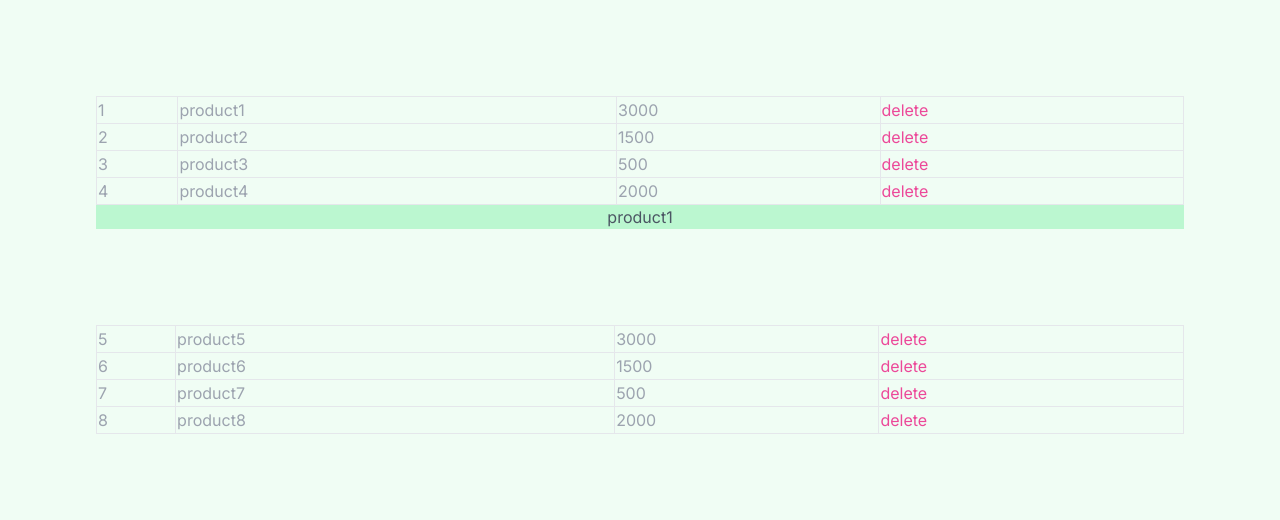
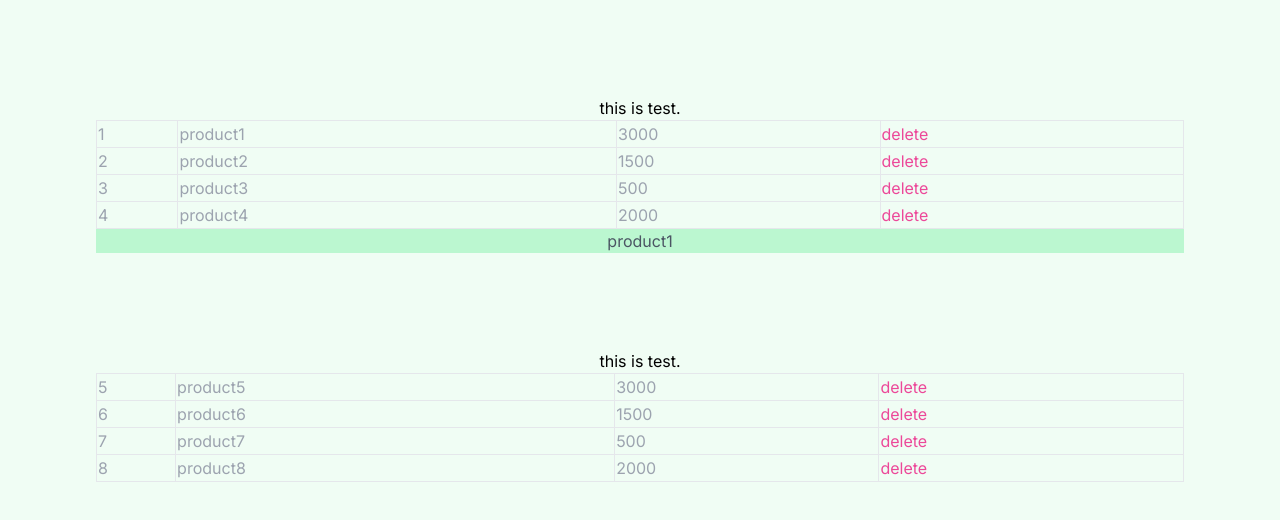
Before and after one commit to htimnak/HomeWorkNextJs, a Next.js app: page / in a window 1280 px wide. Shown: the top 520 px of the page. Built offline with nearby package versions, Linux system fonts and the light colour scheme.

Commit message:
add Addform component to  MyTable component and test it.

```diff
--- a/src/components/AddForm.tsx
+++ b/src/components/AddForm.tsx
@@ -2,6 +2,8 @@ import React from 'react';
 
 export default function AddForm(props) {
     return (
-        <div></div>
+       <>
+           <p>this is test.</p>
+       </>
     );
 }
--- a/src/components/MyTable.tsx
+++ b/src/components/MyTable.tsx
@@ -1,4 +1,5 @@
 import React, {useState} from 'react';
+import AddForm from "@/components/AddForm";
 interface product {
     ID:number,
     name:string,
@@ -22,6 +23,8 @@ export default  function MyTable({myData , caption}:props) {
     }
    // console.log(myData);
     return (
+        <>
+            <AddForm/>
             <table className={"w-full mb-24 "}>
                 {
                     caption && <caption className={"bg-green-200 text-gray-600"} style={{captionSide:"bottom"}}>{caption}</caption>
@@ -49,5 +52,7 @@ export default  function MyTable({myData , caption}:props) {
 
                 </tbody>
             </table>
+        </>
+
     );
 }
```
Lines whose indentation alone changed are shown as unchanged.
